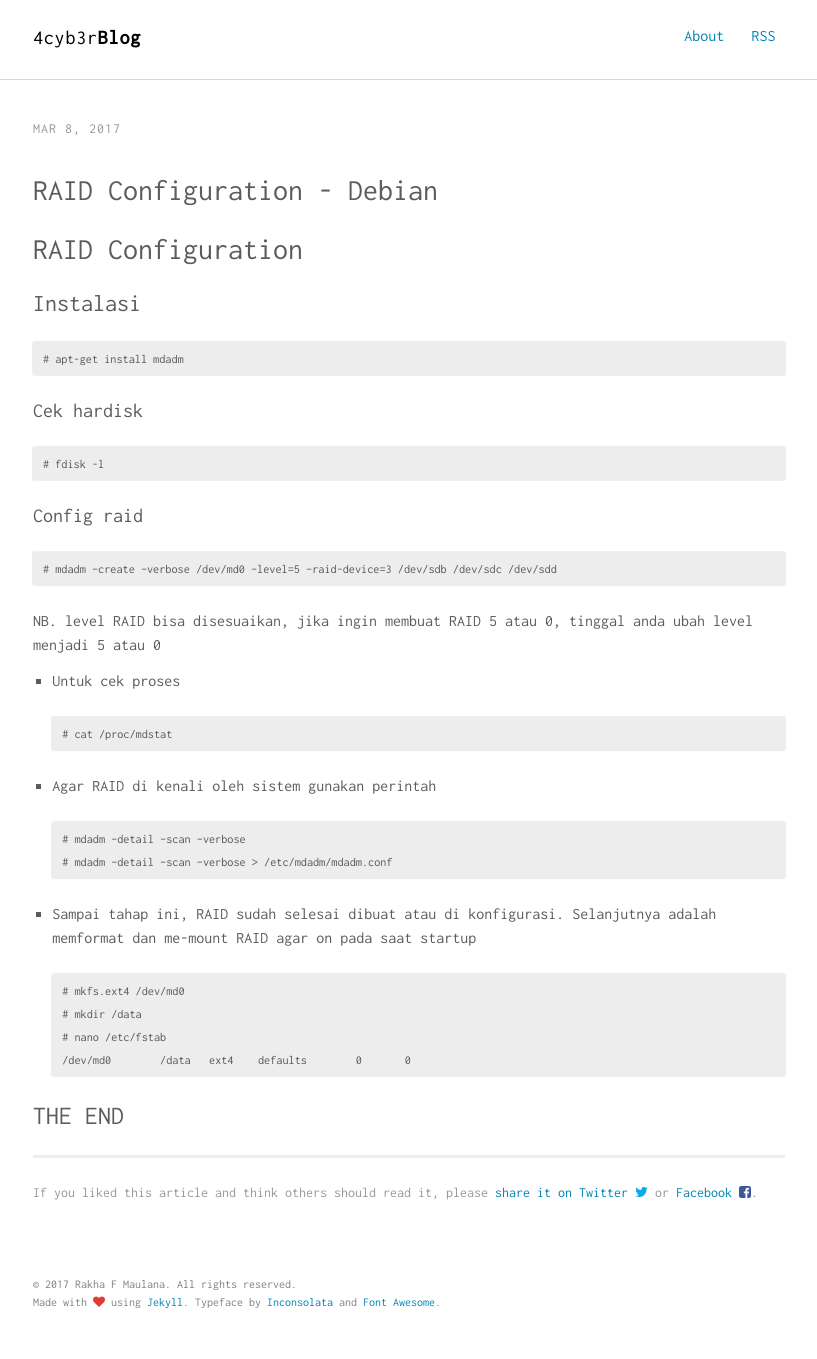
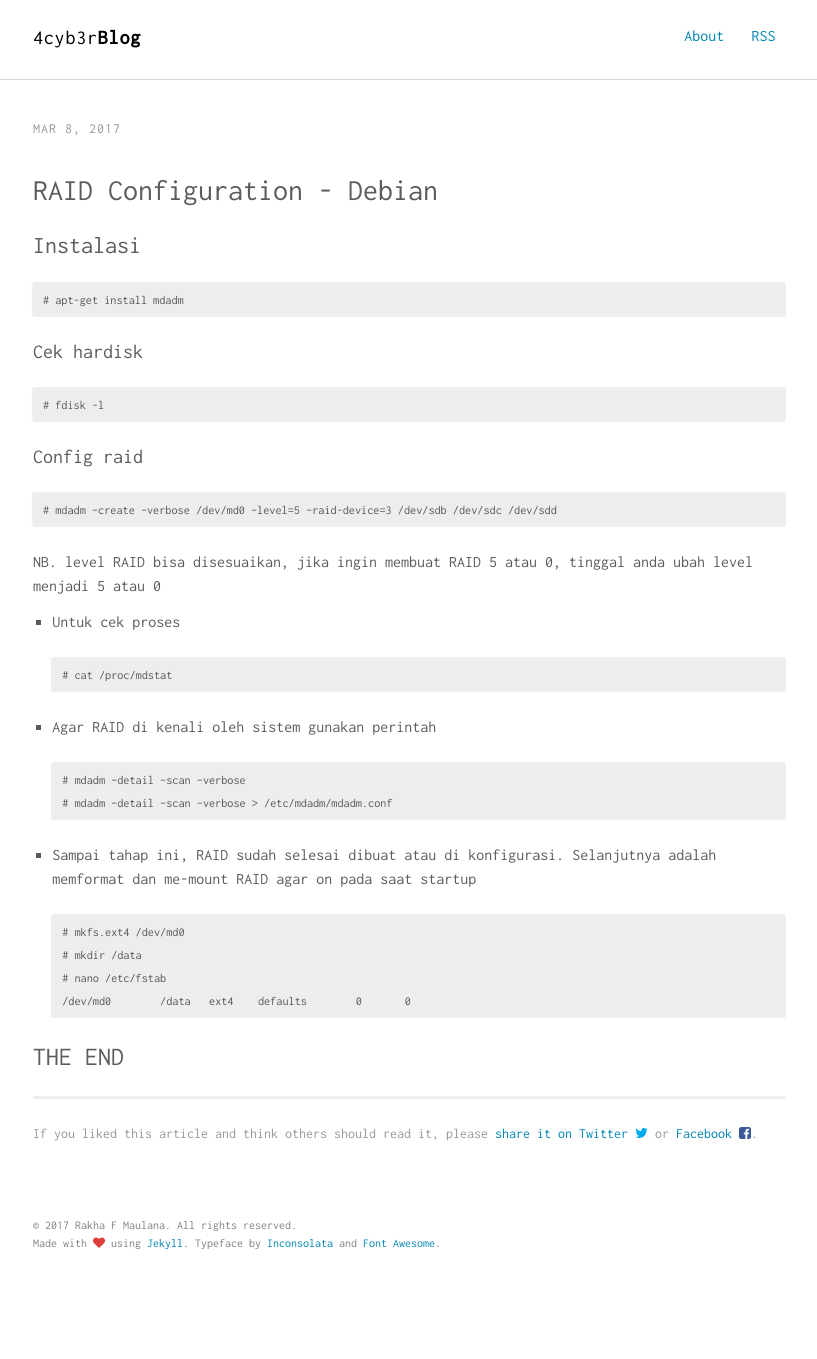
Before and after one commit to 4cyb3r/4cyb3r.github.io, a Jekyll site: the page built from _posts/2017-03-09-RAID-Configuration_Debian.md, in a window 1280 px wide. Shown: the whole page, without its empty margins (231-1048 px from the left). Built offline with Jekyll 4.4.1, drawn with Linux system fonts in a browser that asks for light colours; after the commit the page ends 1300 px from its top, so only the background shows below that.

Commit message:
Update 2017-03-09-RAID-Configuration_Debian.md

````diff
--- a/_posts/2017-03-09-RAID-Configuration_Debian.md
+++ b/_posts/2017-03-09-RAID-Configuration_Debian.md
@@ -5,8 +5,6 @@ date:   2017-03-09 00:00:00 +0700
 categories: debian
 comments: true
 ---
-
-# RAID Configuration
 
 ### Instalasi
 ```
````
